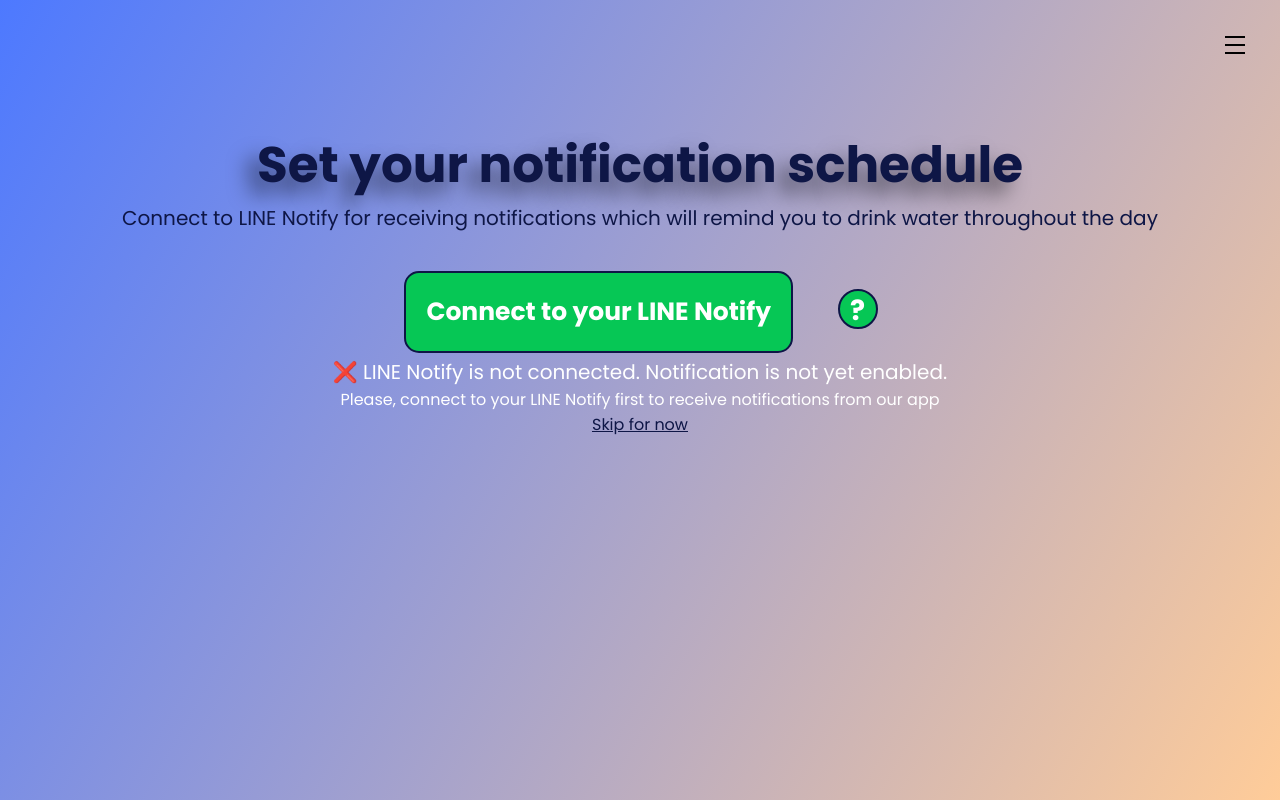
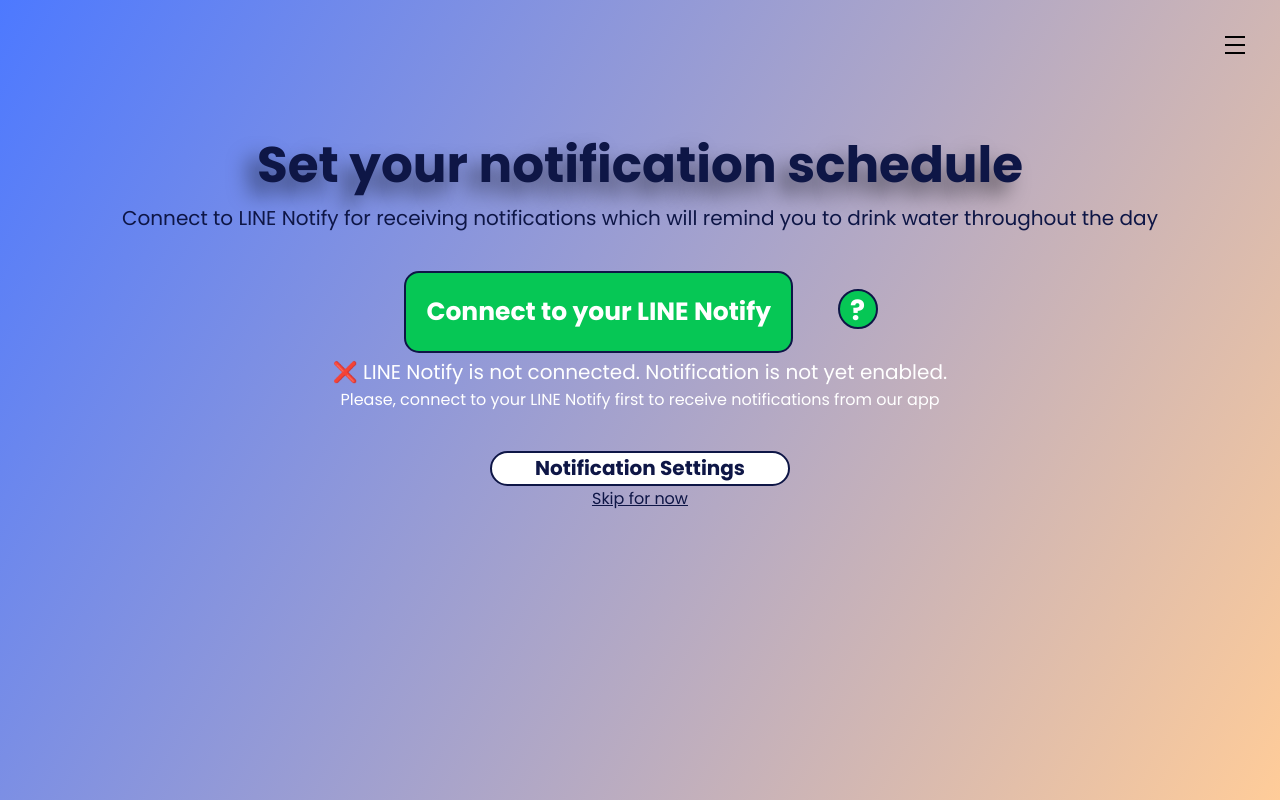
Before and after one commit to Aquaholic-ISP/Aquaholic, a Django app: page /aquaholic/3/new_set_up in a window 1280 px wide. Run offline with Django 4.2, Linux system fonts and the light colour scheme; a user stored in the database is signed in; data comes from the database, SQL or seed files in the repository; data that the repository does not hold is empty; some libraries are stand-ins or nearby versions.

Commit message:
add notification setting button in new_set_up

```diff
--- a/aquaholic/static/aquaholic/style4.css
+++ b/aquaholic/static/aquaholic/style4.css
@@ -91,7 +91,7 @@ h1{
   font-weight: bold;
 }
 
-#line-connect {
+.line-connect {
     width: 300px;
     height:35px;
     text-align: center;
--- a/aquaholic/templates/aquaholic/line_connect.html
+++ b/aquaholic/templates/aquaholic/line_connect.html
@@ -54,7 +54,7 @@
 
         {% endif %}
         <br>
-        <a id="line-connect" href="{% url 'aquaholic:set_up' user.id %}"> Notification Settings </a>
+        <a class="line-connect" id="line-connect" href="{% url 'aquaholic:set_up' user.id %}"> Notification Settings </a>
     </div>
 </div>
 
--- a/aquaholic/templates/aquaholic/set_up_regist.html
+++ b/aquaholic/templates/aquaholic/set_up_regist.html
@@ -57,6 +57,8 @@
 
         {% endif %}
         <br>
+        <a class="line-connect" id="line-connect2" href="{% url 'aquaholic:set_up' user.id %}"> Notification Settings </a>
+        <br>
         <ul>
             <link><a href="/">Skip for now</a>
         </ul>
```
